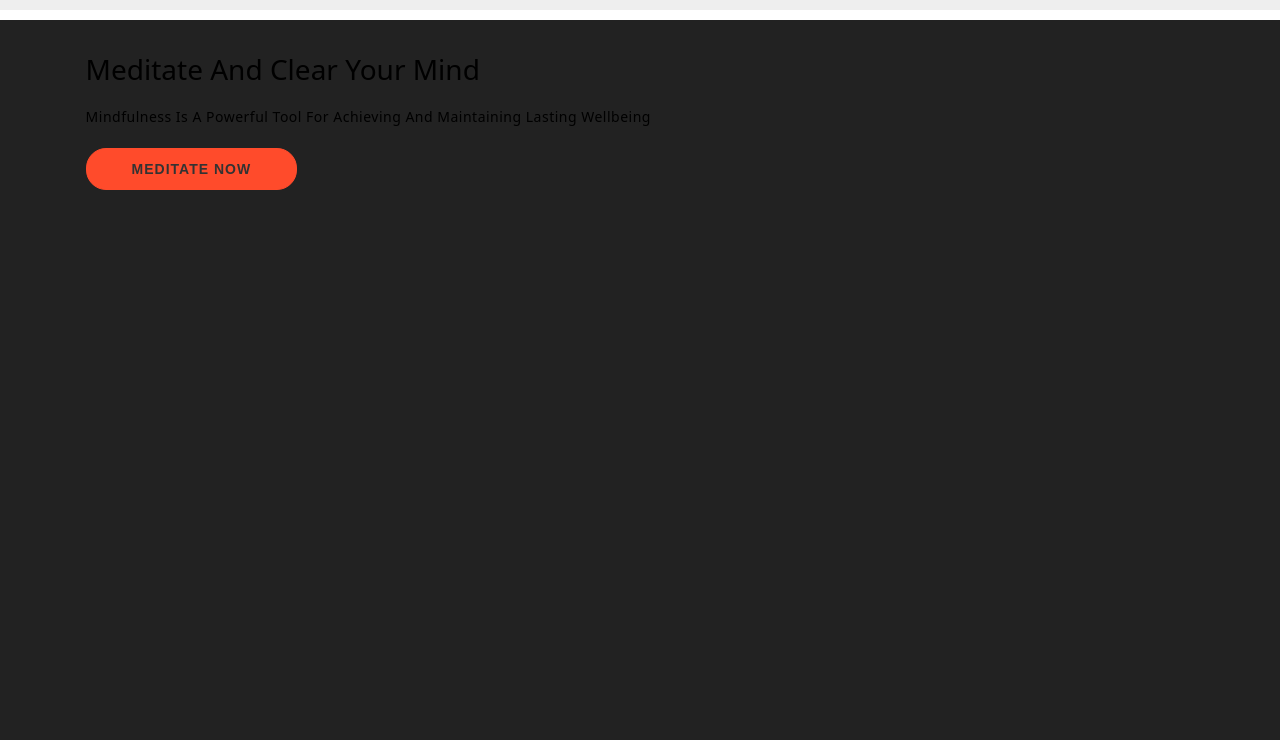
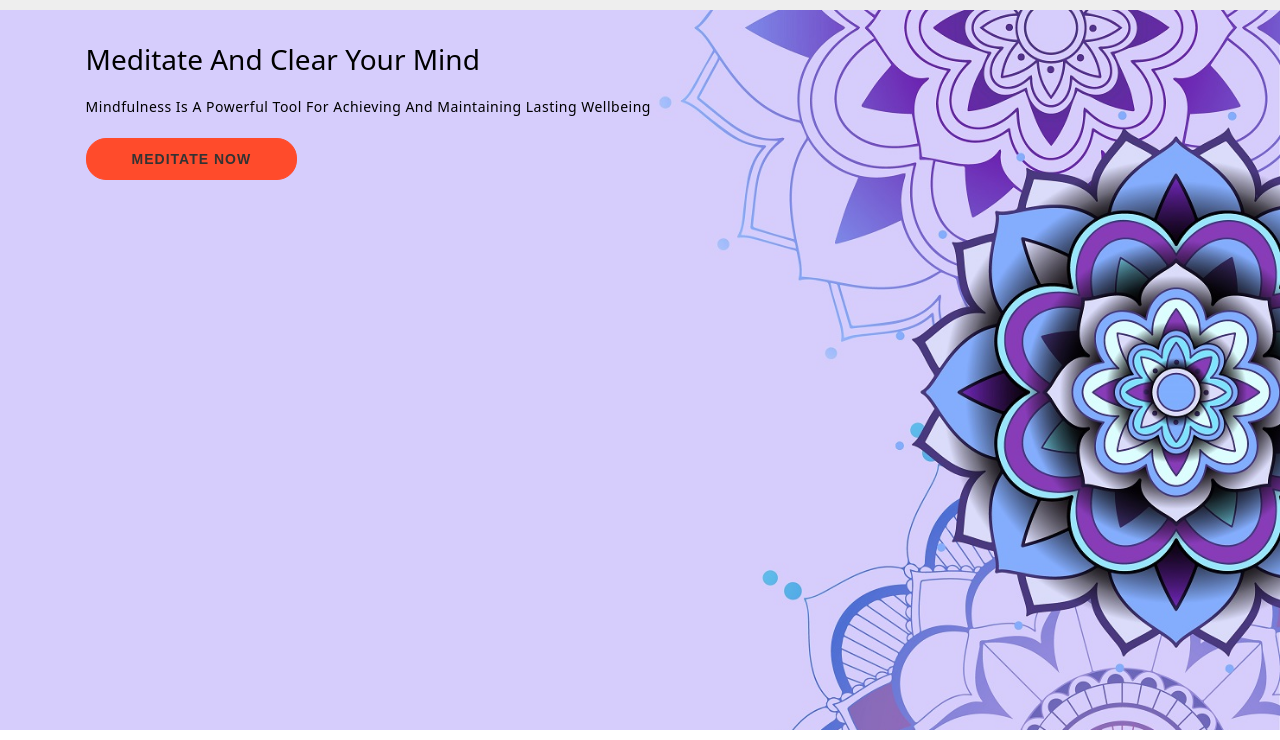
Before and after one commit to amantripathigithub/happyBrains, a plain HTML site: page frontend/meditation.html in a window 1280 px wide. Shown: the part 70-810 px from the top of the page. Drawn offline with Linux system fonts and the light colour scheme.

Commit message:
Meditation page design start

```diff
--- a/frontend/style/style-mediatation.css
+++ b/frontend/style/style-mediatation.css
@@ -1,7 +1,7 @@
 header.navbar {
     background: #eee;
     padding: 10px 0;
-    margin: 0 0 10px 0;
+    margin: 0;
     height: 80px;
     display: flex;
     align-items: center;
@@ -46,6 +46,10 @@ li.menu-items a {
     background: #222;
     padding: 10px;
     height: 90vh;
+    background: url(../images/meditation-banner.jpg);
+    background: url(../images/meditation-banner.jpg);
+    background-repeat: no-repeat;
+    background-size: cover;
 }
 
 .home-banner-section {
```
Also changed, not shown: frontend/images/meditation-banner.jpg (added).
